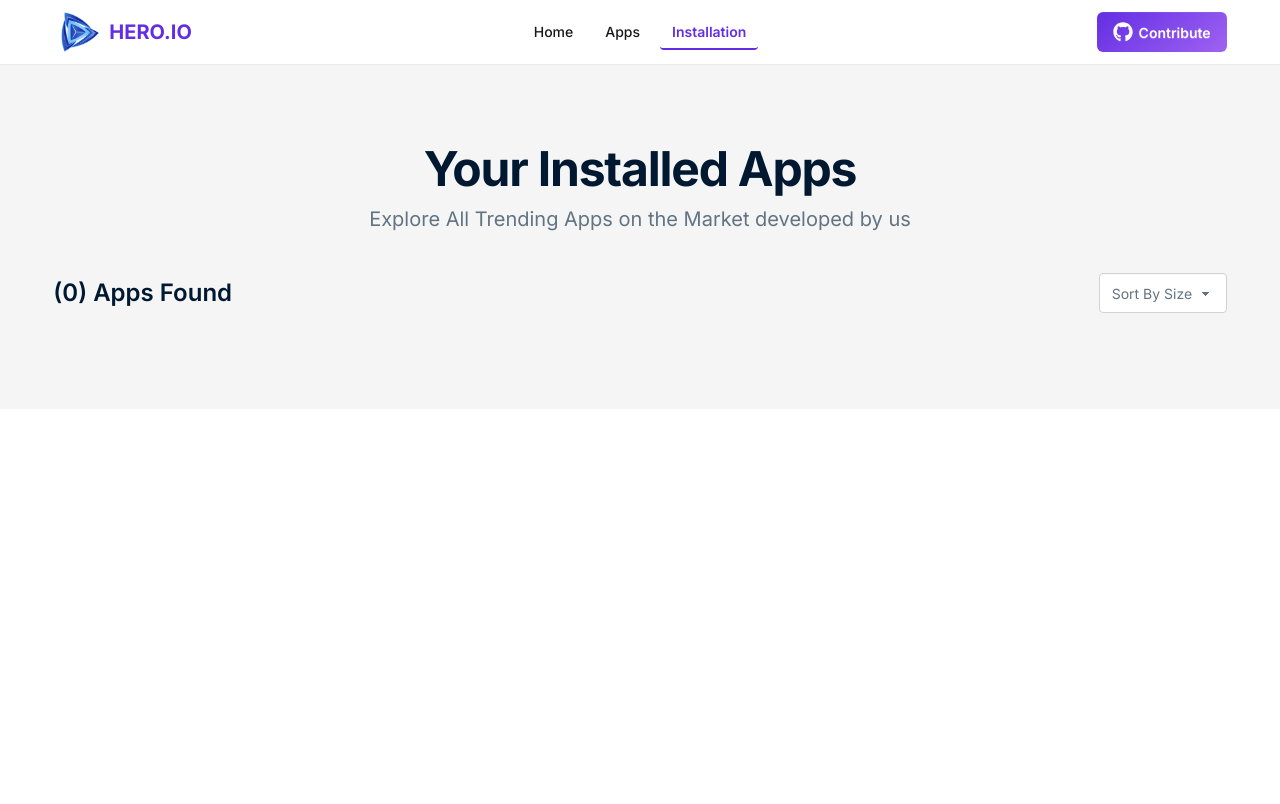
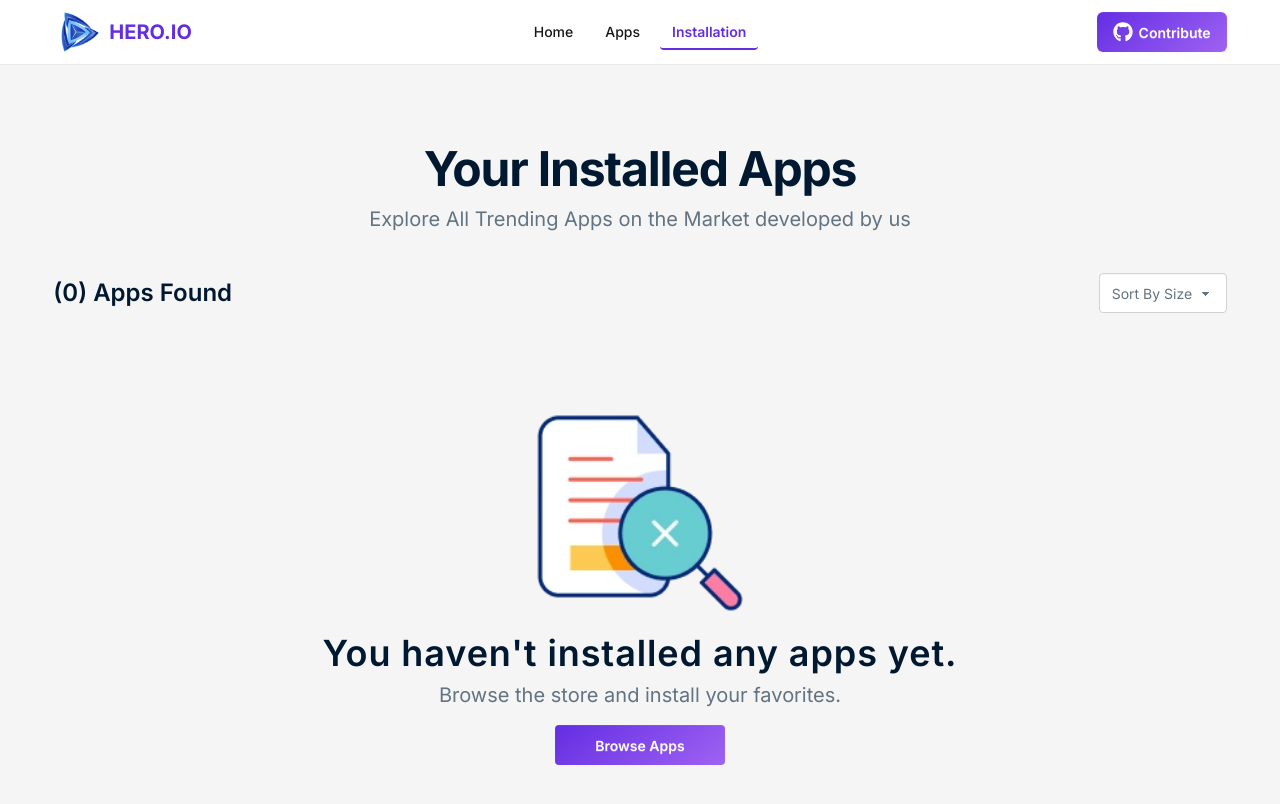
Before and after one commit to abdurrahmansoftlinkbd/hero-io, a React (Vite) app: page /installation in a window 1280 px wide. Shown: the top 804 px of the page. Built offline with nearby package versions, Linux system fonts and the light colour scheme.

Commit message:
added NoAppInstalled

```diff
--- /dev/null
+++ b/src/components/NoAppInstalled.jsx
@@ -0,0 +1,35 @@
+import { useNavigate } from "react-router";
+import error from "../assets/error.webp";
+
+const NoAppInstalled = () => {
+  const navigate = useNavigate();
+
+  return (
+    <div className="col-span-full flex flex-col items-center justify-center py-20 text-center">
+      {/* image */}
+      <div className="w-52">
+        <img className="w-full" src={error} alt="app-error" />
+      </div>
+
+      {/* text */}
+      <h3 className="text-lg sm:text-xl md:text-2xl lg:text-3xl xl:text-4xl font-semibold text-[#001931] tracking-wide mt-4 mb-2">
+        You haven't installed any apps yet.
+      </h3>
+      <p className="text-xl text-[#627382]">
+        Browse the store and install your favorites.
+      </p>
+
+      {/* button */}
+      <div className="flex justify-center mt-4">
+        <button
+          onClick={() => navigate("/apps")}
+          className="btn rounded-sm font-semibold px-10 py-3 text-white border-none bg-[linear-gradient(140deg,#632EE3,#9F62F2)]"
+        >
+          Browse Apps
+        </button>
+      </div>
+    </div>
+  );
+};
+
+export default NoAppInstalled;
--- a/src/pages/Installation.jsx
+++ b/src/pages/Installation.jsx
@@ -3,6 +3,7 @@ import { Helmet } from "react-helmet-async";
 import { getInstalledApps, uninstallApp } from "../utils/installedAppsStorage";
 import toast from "react-hot-toast";
 import InstalledApp from "../components/InstalledApp";
+import NoAppInstalled from "../components/NoAppInstalled";
 
 const Installation = () => {
   const [apps, setApps] = useState(() => getInstalledApps());
@@ -72,13 +73,17 @@ const Installation = () => {
 
           {/* list */}
           <ul className="list gap-3">
-            {sorted.map((app) => (
-              <InstalledApp
-                key={app.id}
-                app={app}
-                handleUninstall={handleUninstall}
-              ></InstalledApp>
-            ))}
+            {sorted.length === 0 ? (
+              <NoAppInstalled></NoAppInstalled>
+            ) : (
+              sorted.map((app) => (
+                <InstalledApp
+                  key={app.id}
+                  app={app}
+                  handleUninstall={handleUninstall}
+                ></InstalledApp>
+              ))
+            )}
           </ul>
         </div>
       </section>
```
